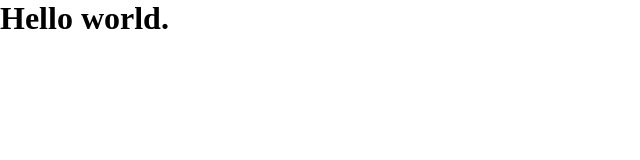
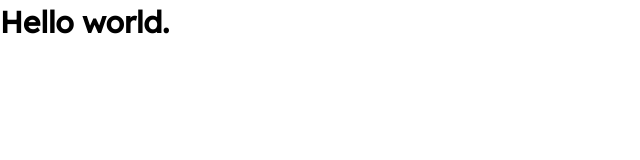
Before and after one commit to ryangholland/3-column-preview-card-compontent, a website built with Vite: page index.html in a window 1280 px wide. Shown: the full height of the page, 0-640 px from the left. Built offline with nearby package versions, Linux system fonts and the light colour scheme.

Commit message:
Add custom props and remaining CSS resets

```diff
--- a/index.html
+++ b/index.html
@@ -3,8 +3,14 @@
   <head>
     <meta charset="UTF-8" />
     <meta name="viewport" content="width=device-width, initial-scale=1.0" />
+    <link rel="preconnect" href="https://fonts.googleapis.com" />
+    <link rel="preconnect" href="https://fonts.gstatic.com" crossorigin />
+    <link
+      href="https://fonts.googleapis.com/css2?family=Big+Shoulders+Display:wght@700&family=Lexend+Deca&display=swap"
+      rel="stylesheet"
+    />
     <title>3-column Preview Card Component</title>
-    <link rel="stylesheet" href="style.css">
+    <link rel="stylesheet" href="style.css" />
   </head>
   <body>
     <h1>Hello world.</h1>
--- a/style.css
+++ b/style.css
@@ -2,6 +2,29 @@
   box-sizing: border-box;
   margin: 0;
   padding: 0;
+}
+
+:root {
+  --primary-bright-orange: hsl(31, 77%, 52%);
+  --primary-dark-cyan: hsl(184, 100%, 22%);
+  --primary-very-dark-cyan: hsl(179, 100%, 13%);
+
+  --neutral-transparent-white: hsla(0, 0%, 100%, 0.75);
+  --neutral-very-light-gray: hsl(0, 0%, 95%);
+
+  --ff-primary: "Lexend Deca", arial, sans-serif;
+  --ff-heading: "Big Shoulders Display", arial, sans-serif;
+
+  --fw-regular: 400;
+  --fw-bold: 700;
+}
+
+body {
+  font-size: 15px;
+  line-height: 1.5;
+
+  font-family: var(--ff-primary);
+  font-weight: var(--fw-regular);
 }
 
 a {
```
Also changed, not shown: 1 other file.
